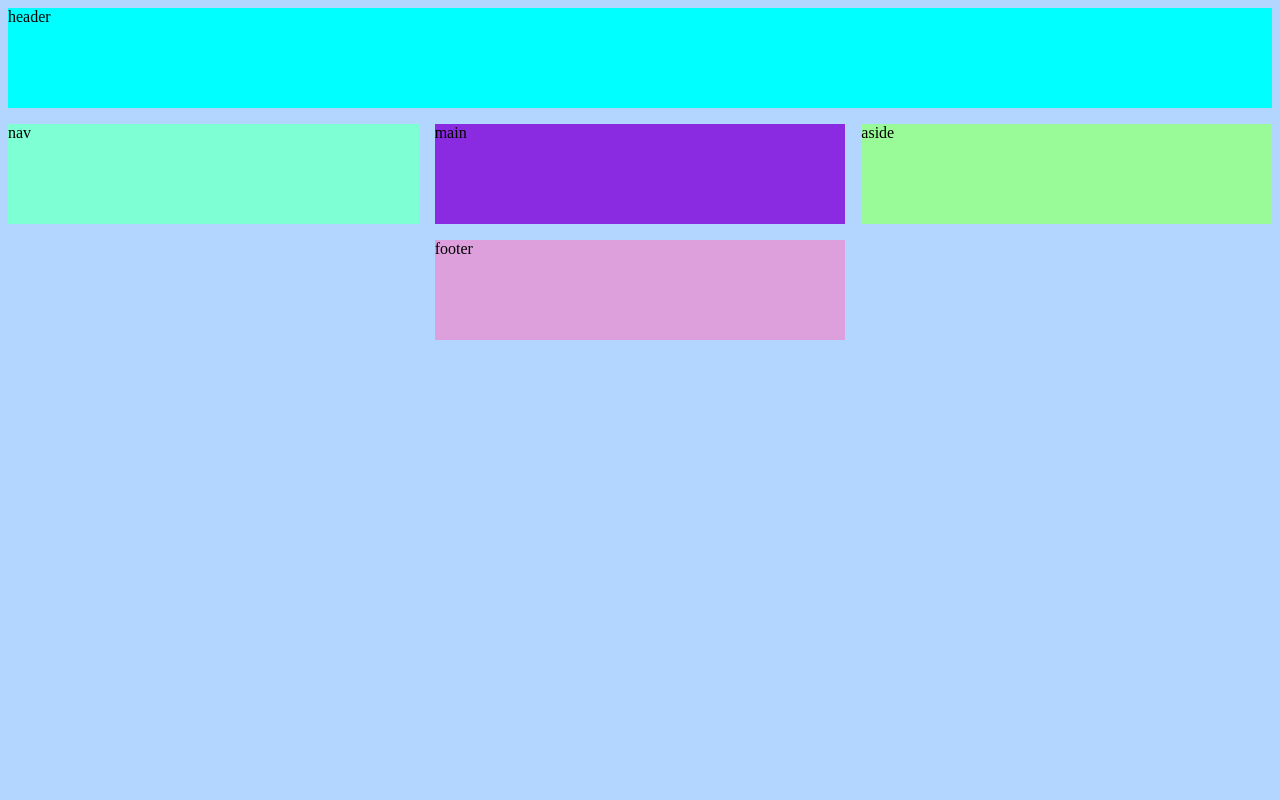
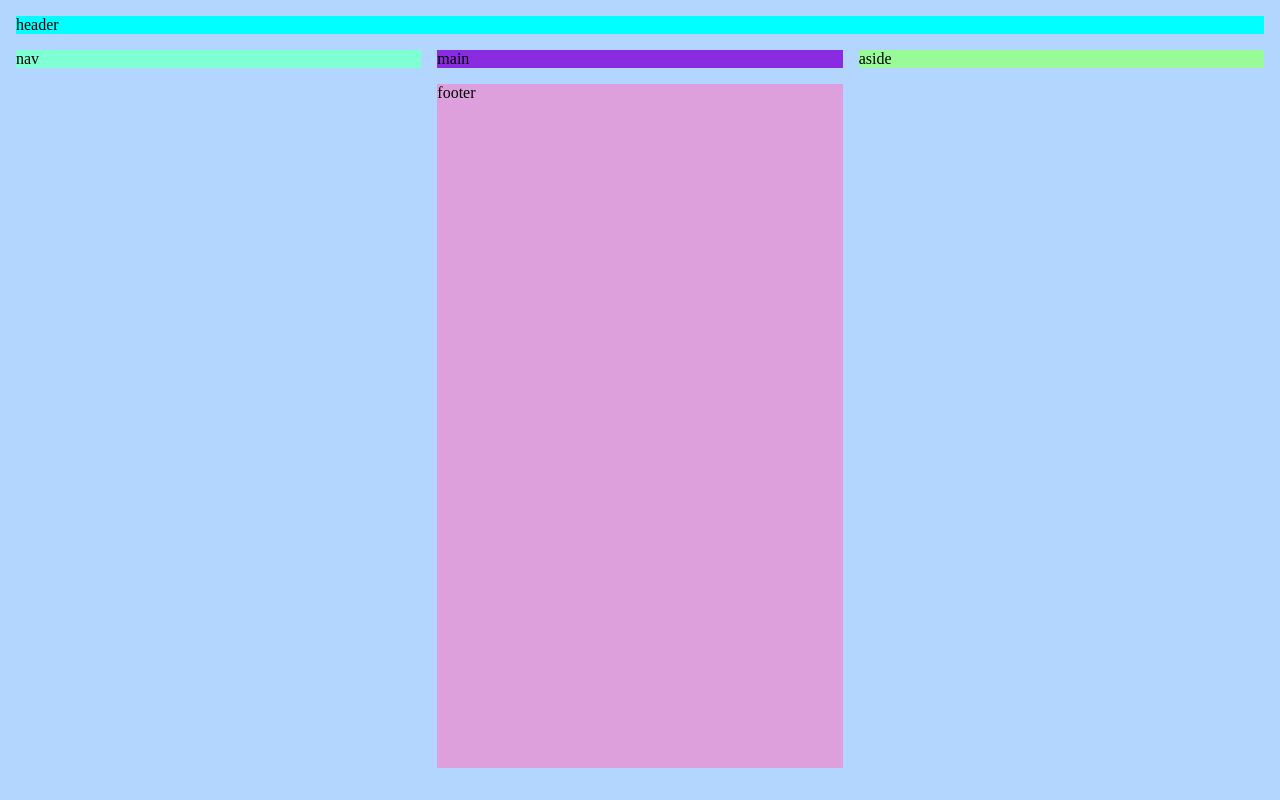
Before and after one commit to vdianacv/Velas-Semillas, a website: page Index.html in a window 1280 px wide. Drawn offline with Linux system fonts and the light colour scheme.

Commit message:
commit on master

```diff
--- a/Index.html
+++ b/Index.html
@@ -10,22 +10,20 @@
 
 </head>
 <body>
-  <div class="container">
-    <header class="grid-header">
+  <header>
     header
   </header>
-    <nav class="grid-nav">
+  <nav>
     nav
   </nav>
-    <main class="grid-main">
+  <main>
     main
   </main>
-    <aside class="grid-aside">
+  <aside>
     aside
   </aside>
-    <footer class="grid-footer">
+  <footer>
     footer
   </footer>
-  </div>
 </body>
 </html>
--- a/SCSS/style.scss
+++ b/SCSS/style.scss
@@ -1,3 +1,96 @@
+* {
+  box-sizing: border-box ;
+}
+
+body{
+  background-color: #F09A9D;
+  margin: 0;
+  padding: 1rem;
+  display: grid;
+  grid-gap: 1rem;
+  grid-template-rows: auto auto 1fr auto;
+  min-height: 100vh;
+  grid-template-columns: 1fr;
+  grid-template-areas: "header header header" "nav main aside" ".footer.";
+
+  header{
+    grid-area: header;
+    background-color: aqua;
+  }
+
+  nav{
+    grid-area: nav;
+    background-color: aquamarine;
+  }
+
+  main{
+    grid-area: main;
+    background-color: blueviolet;
+  }
+
+  aside{
+    grid-area: aside;
+    background-color: palegreen;
+  }
+
+  footer{
+    grid-area: footer;
+    background-color: plum;
+  }
+}
+
+@media only screen and  (min-width: 401px) and (max-width: 960px) {
+  body{
+    grid-template-columns: repeat(4, 1fr);
+  }
+  nav{
+    grid-row: 1/3 ;
+    grid-column: 1/3;
+  }
+  header{
+    grid-row: 1/2;
+    grid-column: 3/5;
+  }
+  main{
+    grid-column: 3/5;
+    grid-row: 2/3;
+  }
+  aside{
+    grid-column: 1/2;
+    grid-row: 3/4;
+  }
+  footer{
+    grid-column: 2/4;
+    grid-row: 3/4;
+  }
+}
+
+@media only screen and(min-width:1024px){
+  body{
+    grid-template-columns: repeat(3, 1fr);
+  }
+  header{
+    grid-column: 1/ span 3;
+    grid-row: 1/2;
+  }
+  nav{
+    grid-column: 1/ span 3 ;
+    grid-row: 2/3;
+  }
+  main{
+    grid-column: 1/3;
+    grid-row: 3/6;
+  }
+  aside{
+    grid-column: 3/4;
+    grid-row: 3/6;
+  }
+  footer{
+    grid-column: 1/4;
+    grid-row: 6/7;
+  }
+}
+
 /* Mobile Styles */
 @media only screen and (max-width: 400px) {
   body {
@@ -16,88 +109,3 @@
     background-color: #B2D6FF; /* Blue */
   }
 }
-
-.container{
-  display: grid;
-  grid-template-columns: 100px auto 100px;
-  grid-template-rows: repeat(6, 100px);
-  grid-gap: 1rem;
-  grid-template-areas: "gridheader gridheader gridheader" "gridnav gridmain gridaside" ".gridfooter." ;
-
-  .grid-header{
-    grid-area: gridheader;
-    background-color: aqua;
-  }
-
-  .grid-nav{
-    grid-area: gridnav;
-    background-color: aquamarine;
-  }
-
-  .grid-main{
-    grid-area: gridmain;
-    background-color: blueviolet;
-  }
-
-  .grid-aside{
-    grid-area: gridaside;
-    background-color: palegreen;
-  }
-
-  .grid-footer{
-    grid-area: gridfooter;
-    background-color: plum;
-  }
-}
-
-@media only screen and (min-width: 768px) {
-  .container{
-    grid-template-columns: repeat(4, 1fr);
-  }
-  .grid-nav{
-    grid-row: 1/3 ;
-    grid-column: 1/3;
-  }
-  .grid-header{
-    grid-row: 1/2;
-    grid-column: 3/5;
-  }
-  .grid-main{
-    grid-column: 3/5;
-    grid-row: 2/3;
-  }
-  .grid-aside{
-    grid-column: 1/2;
-    grid-row: 3/4;
-  }
-  .grid-footer{
-    grid-column: 2/4;
-    grid-row: 3/4;
-  }
-}
-
-@media only screen and(min-width:1024px){
-  .container{
-    grid-template-columns: repeat(3, 1fr);
-  }
-  .grid-header{
-    grid-column: 1/ span 3;
-    grid-row: 1/2;
-  }
-  .grid-nav{
-    grid-column: 1/ span 3 ;
-    grid-row: 2/3;
-  }
-  .grid-main{
-    grid-column: 1/3;
-    grid-row: 3/6;
-  }
-  .grid-aside{
-    grid-column: 3/4;
-    grid-row: 3/6;
-  }
-  .grid-footer{
-    grid-column: 1/4;
-    grid-row: 6/7;
-  }
-}
```
Also changed, not shown: CSS/style.css, 1 other file. Lines whose indentation alone changed are shown as unchanged.
